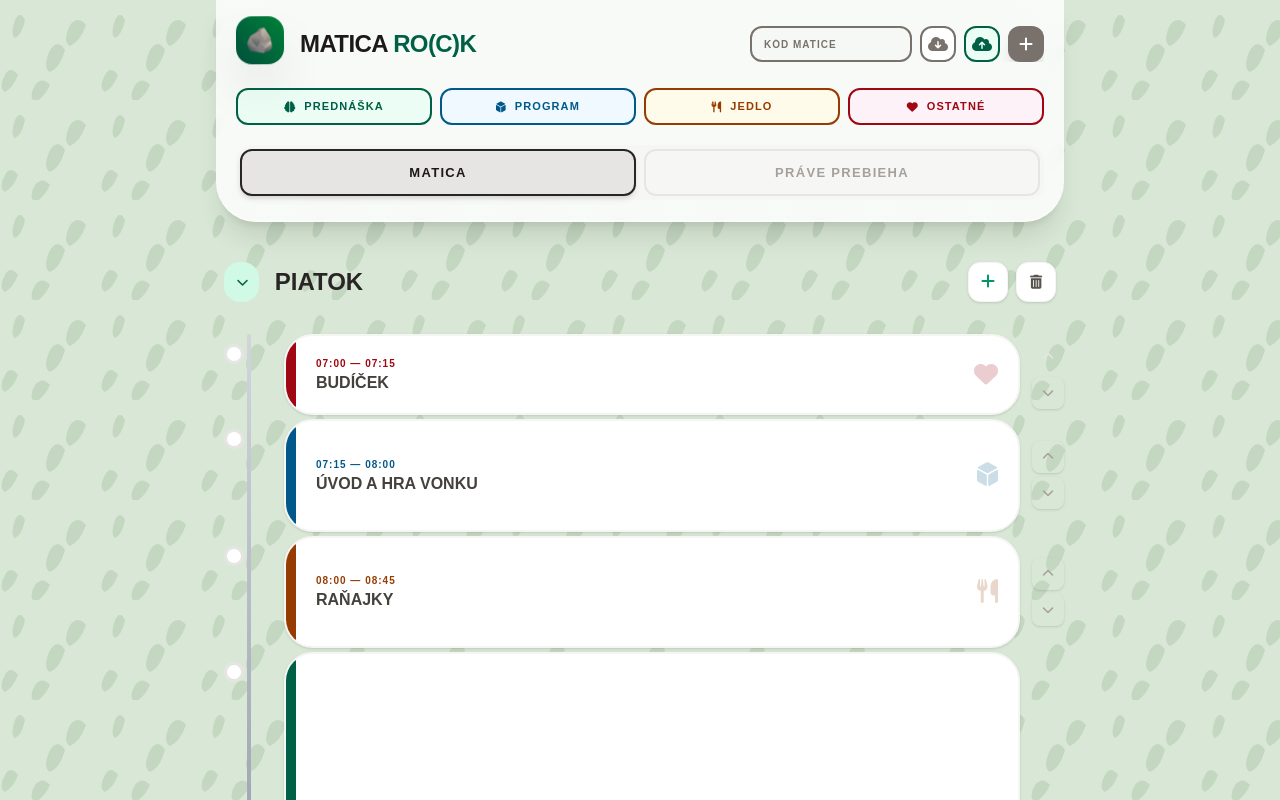
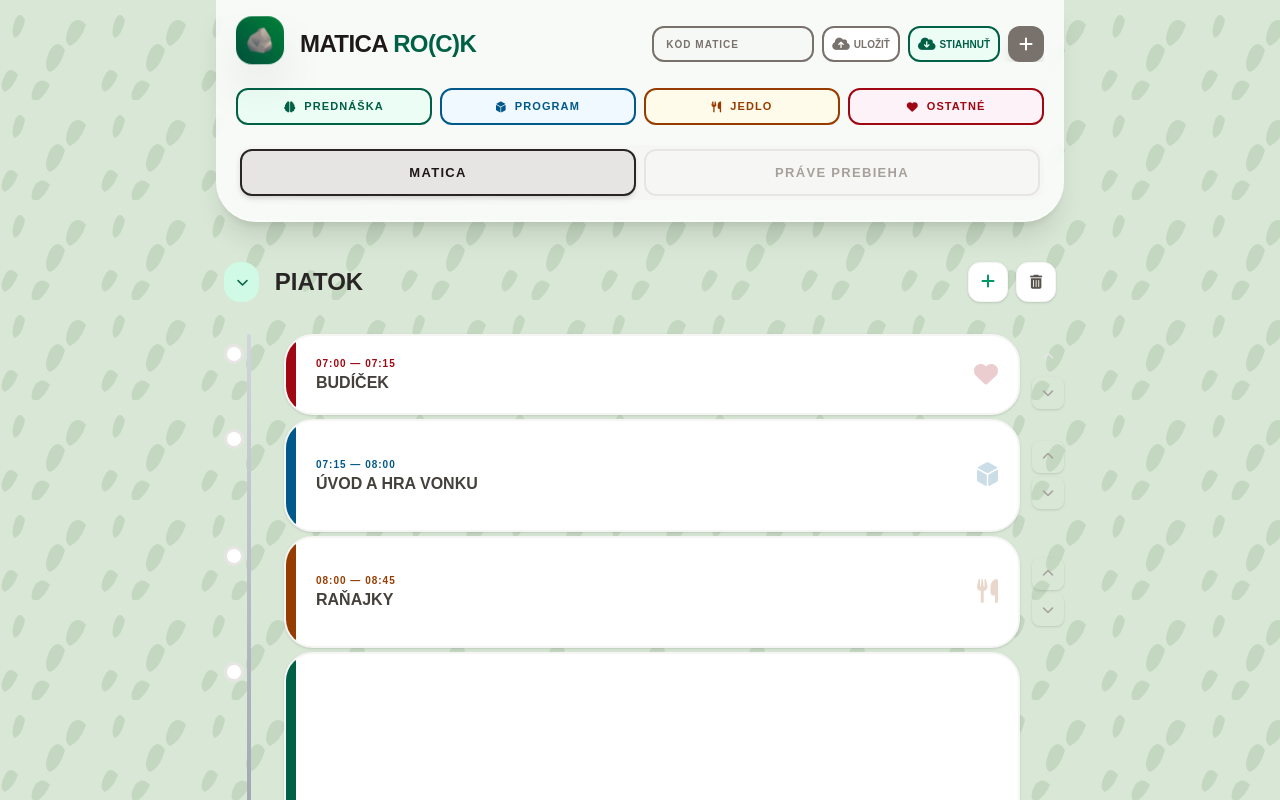
Before and after one commit to pjetko-dotcom/matica-ro-c-k, a React (Vite) app: page / in a window 1280 px wide. Shown: the top 800 px of the page. Built offline with nearby package versions, Linux system fonts and the light colour scheme; a web font is replaced by a local one.

Commit message:
fix: cloud buttons – text labels ULOŽIŤ/STIAHNUŤ, cloud-up=save cloud-down=load (standard UX)

```diff
--- a/App.tsx
+++ b/App.tsx
@@ -317,8 +317,8 @@ const App: React.FC = () => {
                   onChange={e => setCampCode(e.target.value.toUpperCase())}
                   className="max-w-[120px] sm:max-w-[180px] h-9 bg-stone-100/50 border-2 border-stone-500 focus:border-emerald-800 focus:bg-white rounded-xl px-3 text-[10px] font-black outline-none transition-all placeholder:text-stone-500 uppercase tracking-widest"
                 />
-                <button onClick={saveToCloud} className="w-9 h-9 flex-shrink-0 flex items-center justify-center text-stone-500 bg-white border-2 border-stone-500 rounded-xl hover:text-emerald-800 transition-colors"><i className="fas fa-cloud-arrow-down text-base"></i></button>
-                <button onClick={loadFromCloud} className="w-9 h-9 flex-shrink-0 flex items-center justify-center text-emerald-800 bg-emerald-50 border-2 border-emerald-800 rounded-xl hover:text-stone-500 transition-colors"><i className="fas fa-cloud-arrow-up text-base"></i></button>
+                <button onClick={saveToCloud} title="Uložiť plán do cloudu" className="h-9 px-2 flex-shrink-0 flex items-center gap-1 text-stone-500 bg-white border-2 border-stone-500 rounded-xl hover:text-emerald-800 transition-colors text-[10px] font-bold"><i className="fas fa-cloud-arrow-up text-sm"></i><span className="hidden sm:inline">ULOŽIŤ</span></button>
+                <button onClick={loadFromCloud} title="Stiahnuť plán z cloudu" className="h-9 px-2 flex-shrink-0 flex items-center gap-1 text-emerald-800 bg-emerald-50 border-2 border-emerald-800 rounded-xl hover:text-stone-500 transition-colors text-[10px] font-bold"><i className="fas fa-cloud-arrow-down text-sm"></i><span className="hidden sm:inline">STIAHNUŤ</span></button>
                 <button onClick={handleAddDay} className="bg-stone-500 text-white w-9 h-9 flex-shrink-0 rounded-xl hover:bg-stone-800 flex items-center justify-center shadow-lg active:scale-95 transition-transform">
                   <i className="fas fa-plus text-base"></i>
                 </button>
```
Also changed, not shown: 4 other files (tests, documents, lock files or other folders).
